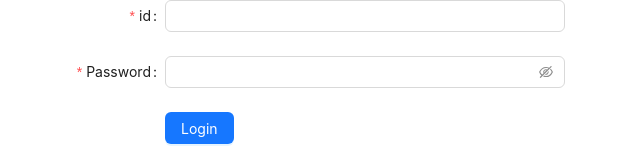
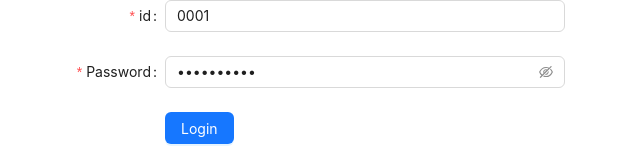
Before and after one commit to rirefat/campusConnect-frontend, a React (Vite) app: page /login in a window 1280 px wide. Shown: the top 160 px of the page, without its empty margins (35-675 px from the left). Built offline with nearby package versions, Linux system fonts and the light colour scheme.

Commit message:
fix errors

```diff
--- a/src/pages/Login.tsx
+++ b/src/pages/Login.tsx
@@ -59,7 +59,7 @@ const Login = () => {
                 name="id"
                 rules={[{ required: true, message: 'Please input your id!' }]}
             >
-                <Input />
+                <Input defaultValue={"0001"}/>
             </Form.Item>
 
             <Form.Item<FieldType>
@@ -67,7 +67,7 @@ const Login = () => {
                 name="password"
                 rules={[{ required: true, message: 'Please input your password!' }]}
             >
-                <Input.Password />
+                <Input.Password defaultValue={"admin12345"}/>
             </Form.Item>
 
             {/* <Form.Item<FieldType>
```
